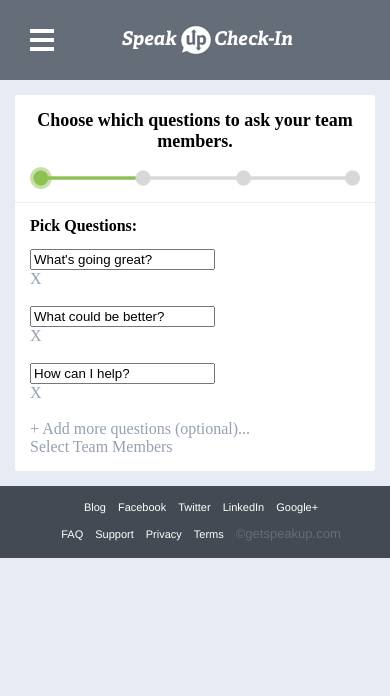
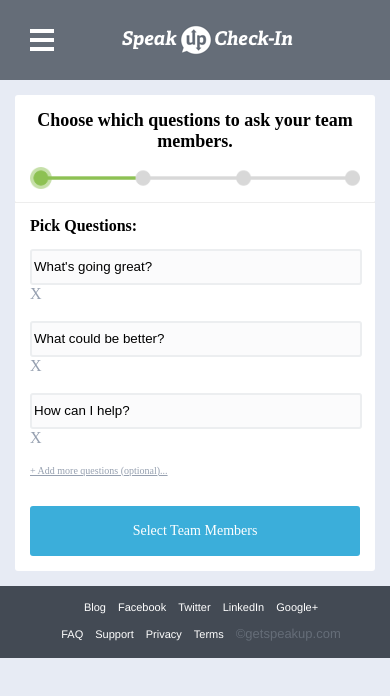
Before and after one commit to CarlPetterS/slackbot, a React (Create React App) app: page /onboard in a window 390 px wide. Shown: the top 696 px of the page. Built offline with nearby package versions, Linux system fonts and the light colour scheme; what react-tap-event-plugin would draw is missing.

Commit message:
More fixes for mobile, buttons and so on

```diff
--- a/src/components/pick-questions.js
+++ b/src/components/pick-questions.js
@@ -1,6 +1,5 @@
 import React, { Component } from 'react'
 import { connect } from 'react-redux'
-
 import { Card } from '../containers/card'
 import { switchCard, cards, saveQuestions } from '../actions/actions'
 
@@ -54,7 +53,7 @@
                 <ul>
                   {this.state.questions.map((question, index) => (
                       <li key={index}>
-                          <input type="text" name={"question_" + index}
+                          <input className="pickquestions__input" type="text" name={"question_" + index}
                                  value={question}
                                  onChange={this.handleChange.bind(this, index)}
                                  onFocus={this.handleFocus}
@@ -65,8 +64,8 @@
                   ))}
                 </ul>
               </form>
-              <a onClick={this.addQuestion}>+ Add more questions (optional)...</a>
-              <a onClick={() => { saveQuestions(this.state.questions); gotoSelectUsers() }}>Select Team Members</a>
+              <a className="pickquestions__addmore" onClick={this.addQuestion}>+ Add more questions (optional)...</a>
+              <a onClick={() => { saveQuestions(this.state.questions); gotoSelectUsers() }}className="button button-large">Select Team Members</a>
             </Card>
         )
     }
--- a/src/styles/onboarding-page.css
+++ b/src/styles/onboarding-page.css
@@ -63,3 +63,34 @@
 li {
   list-style: none;
 }
+
+.pickquestions__input {
+  display: block;
+  width:calc(100% - 6px);
+  margin:0;
+  height: 30px;
+  background: #FBFBFC;
+  border: 2px solid #ECEEF0;
+  border-radius: 3px;
+
+}
+
+.pickquestions__addmore {
+  font-size: 10px;
+  text-decoration: underline;
+}
+
+.button {
+  display: block;
+  background: #3BAEDA;
+  border-radius: 3px;
+  font-size: 14px;
+  color:white;
+  margin-top:30px;
+  font-family: Adelle-Sans;
+  font-weight: normal;
+  line-height:20px;
+  padding-bottom:15px;
+  padding-top:15px;
+  text-align:center;
+}
```
